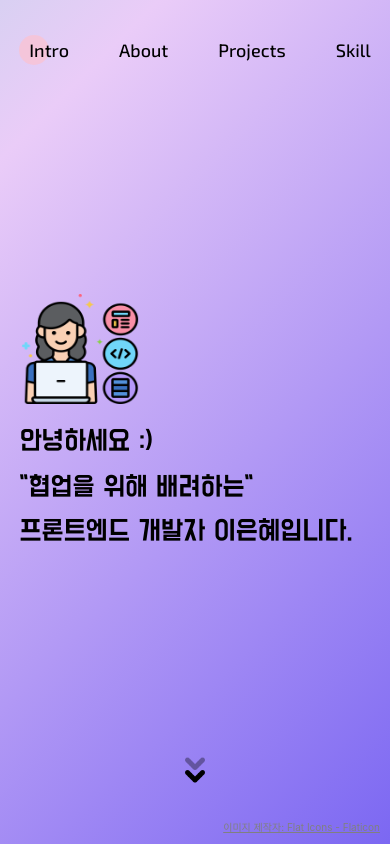
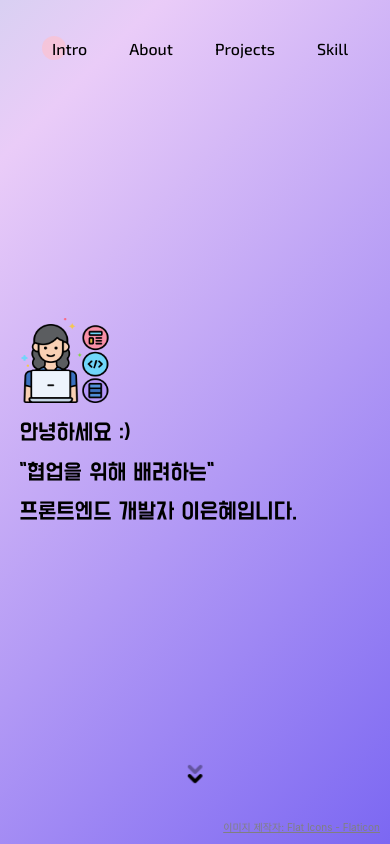
Before and after one commit to 2eunh/portfolio-site, a React (Create React App) app: page / in a window 390 px wide. Built offline with nearby package versions, Linux system fonts and the light colour scheme; a web font is replaced by a local one.

Commit message:
Fix : 미디어쿼리 Breakpoints수정 및 헤더 css수정, 데이터 수정

```diff
--- a/src/App.tsx
+++ b/src/App.tsx
@@ -11,6 +11,7 @@ function App() {
   const sectionRefs = useRef<(HTMLDivElement | null)[]>([]);
   const [isModalOpen, setIsModalOpen] = useState(false);
   const [activeIndex, setActiveIndex] = useState(0);
+  const [isScrolled, setIsScrolled] = useState(Boolean);
 
   const setSectionRef = (el: HTMLDivElement | null, index: number) => {
     if (el) sectionRefs.current[index] = el;
@@ -49,6 +50,7 @@ function App() {
     if (outerDivRefCurrent) {
       outerDivRefCurrent.addEventListener("scroll", handleScroll);
       outerDivRefCurrent.addEventListener("wheel", handleWheel);
+
     }
 
     return () => {
--- a/src/MediaQuery.tsx
+++ b/src/MediaQuery.tsx
@@ -3,16 +3,18 @@ import { css, type CSSObject, type Interpolation } from "styled-components";
 export type Breakpoints =
   | "xsmall"
   | "small"
-  | "extra-medium"
   | "medium"
-  | "large";
+  | "large"
+  | "xlarge"
+  | "xxlarge";
 
 export const breakpoints: Record<Breakpoints, string> = {
-  xsmall: "@media (max-width: 380px)",
-  small: "@media (max-width: 639px)",
-  "extra-medium": "@media (max-width: 900px)",
-  medium: "@media (max-width: 1047px)",
-  large: "@media (min-width: 1048px)",
+  xsmall: `@media (max-width: 475px)`, // 작은 모바일 (아이폰SE 등)
+  small: `@media (max-width: 640px)`,  // 일반 모바일 (갤럭시, 아이폰 일반 크기)
+  medium: `@media (max-width: 768px)`, // 태블릿 (아이패드 미니)
+  large: `@media (max-width: 1024px)`, // 작은 노트북
+  xlarge: `@media (max-width: 1280px)`, // 데스크탑
+  xxlarge: `@media (max-width: 1536px)`, // 큰 데스크탑
 };
 
 const media = Object.entries(breakpoints).reduce((acc, [key, value]) => {
--- a/src/components/header/HeaderStyle.tsx
+++ b/src/components/header/HeaderStyle.tsx
@@ -4,9 +4,11 @@ import media from "../../MediaQuery.tsx";
 
 export const HeaderContainer = styled.div`
   width: 100%;
-  height: 100px;
+  height: 6rem;
   position: fixed;
-  z-index: 1;
+  z-index: 10;
+  transition: background-color 0.3s ease-in-out;
+
 
 `;
 
@@ -27,37 +29,30 @@ export const HeaderItems = styled.ul`
 export const HeaderItem = styled.li`
   display: flex;
   align-items: center;
-  margin: 0 50px;
-  font-size: 20px;
+  margin: clamp(0.5rem, 3vw, 3rem); /* 자동 조절 */
+  font-size: clamp(1rem, 2vw, 1.25rem);
   font-family: 'Exo2';
-  ${media.medium`
-    margin: 0 40px;
-  `};
+
   ${media.small`
-    margin: 0 20px;
-    font-size: 18px;
+    margin: 0 1.5rem;
+    font-size: 1.125rem;
   `};
   ${media.xsmall`
-    margin: 0 12px;
-    font-size: 17px;
+    margin: 0 1rem;
+    font-size: 1rem;
   `};
 `;
 
-
 export const Menu = styled.span`
   z-index: 1;
-  margin-left: 10px;
+  margin-left: 0.625rem;
   cursor: pointer;
 `;
 
 export const MotionDot = styled(motion.div)`
-  width: 35px;
-  height: 35px;
+  width: clamp(1.5rem, 3vw, 2.5rem);
+  height: clamp(1.5rem, 3vw, 2.5rem);
   background-color: #ffc0cba1;
   border-radius: 100%;
   position: absolute;
-  ${media.small`
-    width: 30px;
-    height: 30px;
-  `};
 `;
--- a/src/data.ts
+++ b/src/data.ts
@@ -13,7 +13,7 @@ export const portfolios = [
         project: "포트폴리오 사이트 (반응형 웹)",
         developers: "1명",
         //기간
-        period: "2025.01.20 ~ 2025.01.31.",
+        period: "2025.01.20 ~ ",
       },
       devDetail: [
         {
@@ -29,7 +29,7 @@ export const portfolios = [
     review:
       "성과: CSS와 Framer Motion을 활용하여 동적 애니메이션을 구현하며, 사용자 경험을 향상시키는 인터랙티브한 UI 요소를 개발했습니다. 이를 통해 CSS 애니메이션의 기초를 다시 다지는 동시에, 자연스럽고 부드러운 전환 효과를 적용하는 방법을 익혔습니다.",
     review2:
-      "향후 계획: 프로젝트 내용을 추가하고 업데이트 할 예정이며, 좀 더 자연스럽고 인터렉티브한 애니메이션 효과와 디자인 적용을 목표로 하고 있습니다.",
+      "향후 계획: 프로젝트 내용을 추가하고 업데이트 할 예정이며, 좀 더 자연스럽고 인터렉티브한 애니메이션 효과와 디자인 적용을 목표로 하고 있습니다. 또한, 다양한 디바이스에서 최적화된 화면을 보여주기 위한 반응형UI 구현을 목표로 하고 있습니다.",
   },
   {
     id: 2,
```
Also changed, not shown: src/components/header/Header.tsx (+3 -4 lines).
